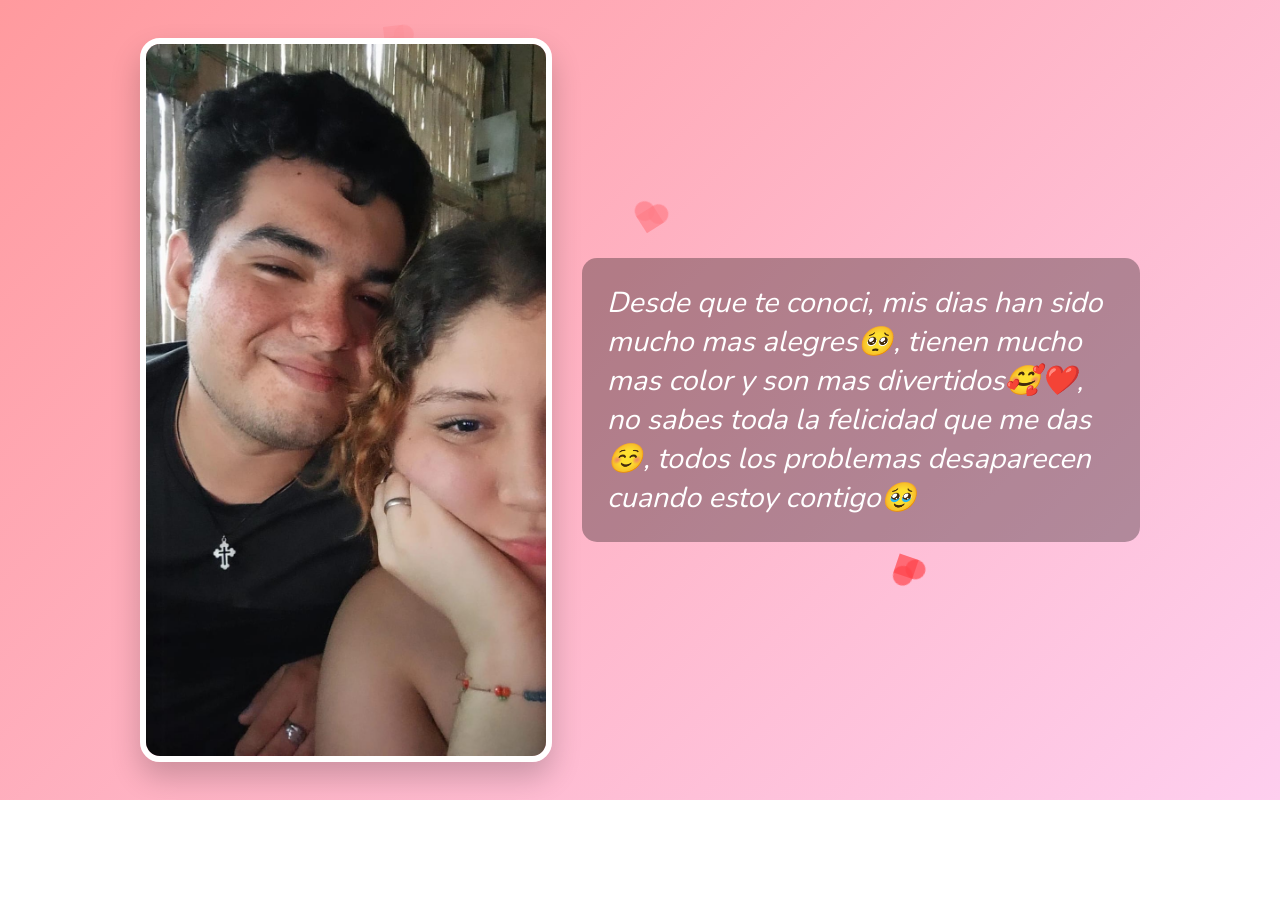
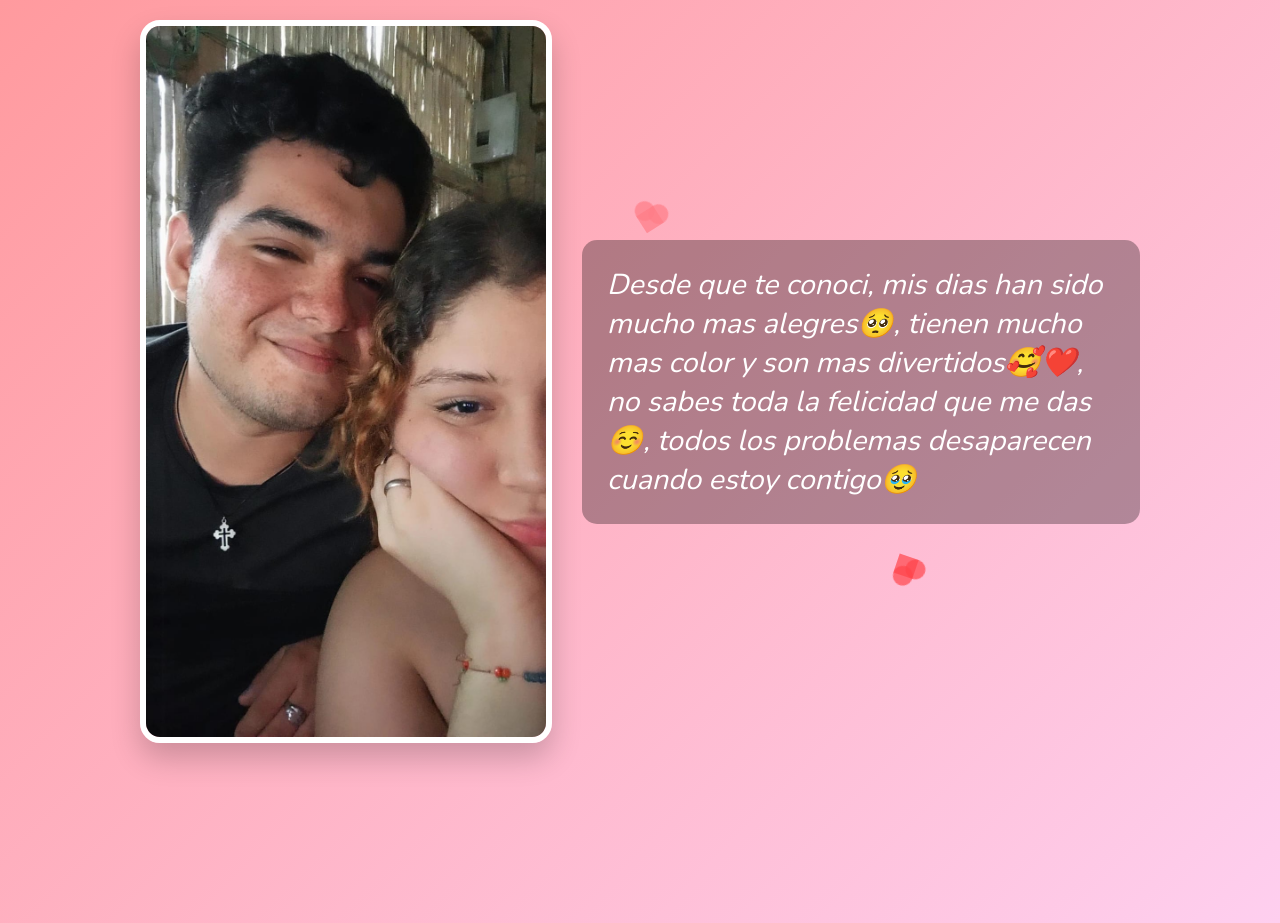
Before and after one commit to ParSole324/Sorpresa-para-mi-bb, a plain HTML site: page index.html in a window 1280 px wide. Both pictures are taken after a click on the element "(Haz clic en cualquier lugar para empezar)". Before the commit the page ends 800 px from the top, so only its background shows below. Drawn offline with nearby package versions, Linux system fonts and the light colour scheme.

Commit message:
Add files via upload

```diff
--- a/style.css
+++ b/style.css
@@ -5,10 +5,8 @@ body {
     font-family: 'Nunito', sans-serif;
     background: linear-gradient(135deg, #ff9a9e 0%, #fecfef 100%);
     color: #333;
-
-    /* --- CAMBIO 1: La clave de la solución --- */
-    overflow-x: hidden; /* Evita el scroll horizontal por los corazones */
-    overflow-y: auto;   /* Permite el scroll vertical SI es necesario */
+    overflow-x: hidden;
+    overflow-y: auto;
 }
 
 .container {
@@ -18,9 +16,7 @@ body {
     text-align: center;
     padding: 20px;
     box-sizing: border-box;
-
-    /* --- CAMBIO 2: Permite que el contenedor crezca --- */
-    min-height: 100vh; /* En lugar de height, para que pueda ser más alto que la pantalla */
+    min-height: 100vh;
 }
 
 .paso {
@@ -30,6 +26,10 @@ body {
     justify-content: center;
     width: 100%;
     animation: fadeIn 1s ease-in-out;
+
+    /* --- CAMBIO CLAVE: Espacio de seguridad al final --- */
+    /* Añadimos un espacio equivalente al 20% de la altura de la pantalla al final de cada paso */
+    padding-bottom: 20vh;
 }
 
 @keyframes fadeIn {
```
